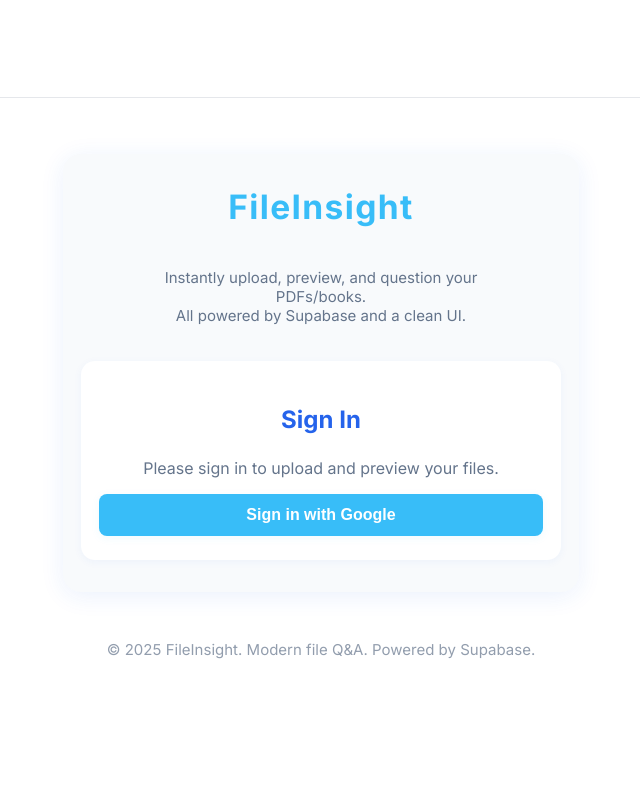
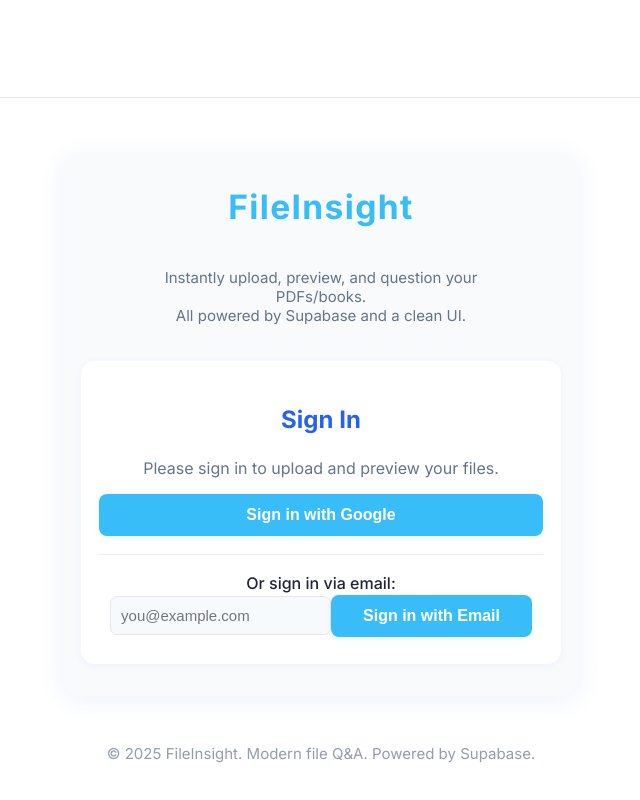
Before and after one commit to Poojashyamsunder1/fileinsight-104799-104810, a React (Create React App) app in the folder frontend_react/: page / in a window 1280 px wide. Shown: the part 719-1519 px from the top of the page, without its empty margins (319-959 px from the left). Built offline with nearby package versions, Linux system fonts and the light colour scheme; no server answers; the HTML template or start-up script is replaced by a standard one.

Commit message:
CheckPoint

```diff
--- a/frontend_react/src/App.js
+++ b/frontend_react/src/App.js
@@ -5,7 +5,7 @@
   PUBLIC_INTERFACE
   Main App component integrating Supabase Auth, PDF upload/preview, and question input.
   Features:
-    - User authentication via Supabase (Google provider)
+    - User authentication via Supabase (Google or Email)
     - PDF/book file upload to Supabase Storage ('books' bucket)
     - File preview after upload
     - Question input (prepared for future API integration)
@@ -14,14 +14,16 @@
 */
 
 /**
- * SUPABASE CONFIG: injected from provided env vars
- * Replace these with process.env.* in production for security.
+ * SUPABASE CONFIG: Uses environment variables for security.
+ * Fill in .env or use .env.example as a template.
  */
-const SUPABASE_URL = "https://sirvwsslwxxxuysywyan.supabase.co";
+const SUPABASE_URL =
+  process.env.REACT_APP_SUPABASE_URL || "https://sirvwsslwxxxuysywyan.supabase.co";
 const SUPABASE_KEY =
+  process.env.REACT_APP_SUPABASE_KEY ||
   "eyJhbGciOiJIUzI1NiIsInR5cCI6IkpXVCJ9.eyJpc3MiOiJzdXBhYmFzZSIsInJlZiI6InNpcnZ3c3Nsd3h4eHV5c3l3eWFuIiwicm9sZSI6ImFub24iLCJpYXQiOjE3NTE1MDk1NTgsImV4cCI6MjA2NzA4NTU1OH0.DfGb7i74DGejUnKuzKDiubyM2OsL_Qx0QIYtaZPiwos";
 
-// Dynamically import supabase-js so existing template remains minimal at build time.
+// Dynamically import supabase-js for minimal build footprint.
 let supabase = null;
 const getSupabase = async () => {
   if (!supabase) {
@@ -57,11 +59,10 @@
 }
 
 /**
- * Use Supabase Auth and Session management
+ * Use Supabase Auth and session management
  */
 function useSupabaseAuth() {
   const [user, setUser] = useState(null);
-  // Start session listen once supabase is loaded
   useEffect(() => {
     let sub = null;
     getSupabase().then((client) => {
@@ -77,7 +78,7 @@
 
 // PUBLIC_INTERFACE
 function App() {
-  // Theme: minimal, modern, light (with accent, primary/secondary colors)
+  // Theme: modern, light
   const [theme] = useState("light");
 
   // Auth
@@ -85,9 +86,9 @@
   const [initializing, setInitializing] = useState(true);
 
   // File upload & preview state
-  const [file, setFile] = useState(null); // File object to upload
+  const [file, setFile] = useState(null);
   const [uploading, setUploading] = useState(false);
-  const [fileUrl, setFileUrl] = useState(null); // Download URL from storage
+  const [fileUrl, setFileUrl] = useState(null);
   const [uploadError, setUploadError] = useState(null);
 
   // Question input
@@ -99,24 +100,53 @@
 
   useEffect(() => {
     document.documentElement.setAttribute("data-theme", theme);
-    // set accent, primary, secondary as CSS variables
     document.documentElement.style.setProperty("--accent-color", "#38bdf8");
     document.documentElement.style.setProperty("--primary-color", "#2563eb");
     document.documentElement.style.setProperty("--secondary-color", "#64748b");
   }, [theme]);
 
-  // Detect supabase-js load for SSR-safe minimal template
+  // Detect supabase-js load
   useEffect(() => {
     getSupabase().then(() => setInitializing(false));
   }, []);
 
   // PUBLIC_INTERFACE
-  // Start login with Supabase Google Provider
-  async function handleSignIn() {
+  // Start login with Supabase Auth Provider (Google or email, as allowed)
+  /**
+   * Initiates sign-in using Supabase provider.
+   * @param {'google'|'email'} provider - Auth provider to use
+   * @param {string} [email] - Email for email sign-in (if applicable)
+   */
+  async function handleSignIn(provider = "google", email = "") {
     const client = await getSupabase();
-    await client.auth.signInWithOAuth({
-      provider: "google",
-    });
+
+    // Supported providers must match what's enabled in Supabase dashboard!
+    const enabledProviders = ["google", "email"];
+    if (!enabledProviders.includes(provider)) {
+      alert(`Auth provider '${provider}' not supported or not enabled.`);
+      return;
+    }
+
+    try {
+      if (provider === "google") {
+        await client.auth.signInWithOAuth({ provider: "google" });
+      } else if (provider === "email") {
+        if (!email) {
+          alert("Please enter a valid email address.");
+          return;
+        }
+        // Send link to email for magic link sign-in
+        const { error } = await client.auth.signInWithOtp({ email });
+        if (error) throw error;
+        alert("Check your email for the magic link to sign in.");
+      }
+    } catch (e) {
+      alert(
+        e?.error_description ||
+          e?.message ||
+          "There was a problem signing in. Please try again."
+      );
+    }
   }
 
   // PUBLIC_INTERFACE
@@ -183,13 +213,72 @@
 
   // Component: Authentication
   function AuthView() {
+    // Email sign-in state
+    const [email, setEmail] = useState("");
+    const [emailSent, setEmailSent] = useState(false);
+
     return (
       <div className="box auth-box">
         <h2 style={{ color: "var(--primary-color)", marginBottom: 8 }}>Sign In</h2>
         <p style={{ color: "var(--secondary-color)", fontWeight: 400 }}>
           Please sign in to upload and preview your files.
         </p>
-        <AccentButton onClick={handleSignIn}>Sign in with Google</AccentButton>
+        {/* Google Sign-in (primary) */}
+        <AccentButton onClick={() => handleSignIn("google")}>
+          Sign in with Google
+        </AccentButton>
+        <hr style={{ margin: "18px 0", border: "none", borderTop: "1px solid #eee" }} />
+        {/* Email Magic Link sign-in */}
+        <div style={{ marginBottom: 0 }}>
+          <label htmlFor="email-signin" style={{ fontWeight: 500, marginBottom: 2, display: "block" }}>
+            Or sign in via email:
+          </label>
+          <input
+            id="email-signin"
+            type="email"
+            value={email}
+            onChange={(e) => {
+              setEmail(e.target.value);
+              setEmailSent(false);
+            }}
+            placeholder="you@example.com"
+            style={{
+              fontSize: 15,
+              border: "1px solid var(--border-color)",
+              borderRadius: 7,
+              padding: 10,
+              marginBottom: 5,
+              color: "var(--primary-color)",
+              background: "#f7fafd"
+            }}
+            disabled={emailSent}
+          />
+          <AccentButton
+            onClick={async () => {
+              await handleSignIn("email", email);
+              setEmailSent(true);
+            }}
+            disabled={!email || emailSent}
+            style={{ marginTop: 3, width: "100%" }}
+          >
+            {emailSent ? "Magic Link Sent" : "Sign in with Email"}
+          </AccentButton>
+          {emailSent && (
+            <div
+              style={{
+                color: "var(--primary-color)",
+                background: "#e5f6fd",
+                marginTop: 9,
+                padding: "5px 9px",
+                borderRadius: 4,
+                fontSize: 14,
+                fontStyle: "italic",
+              }}
+            >
+              Check your email for a link to log in!
+            </div>
+          )}
+        </div>
       </div>
     );
   }
```
Also changed, not shown: 2 other files (tests, documents, lock files or other folders).
